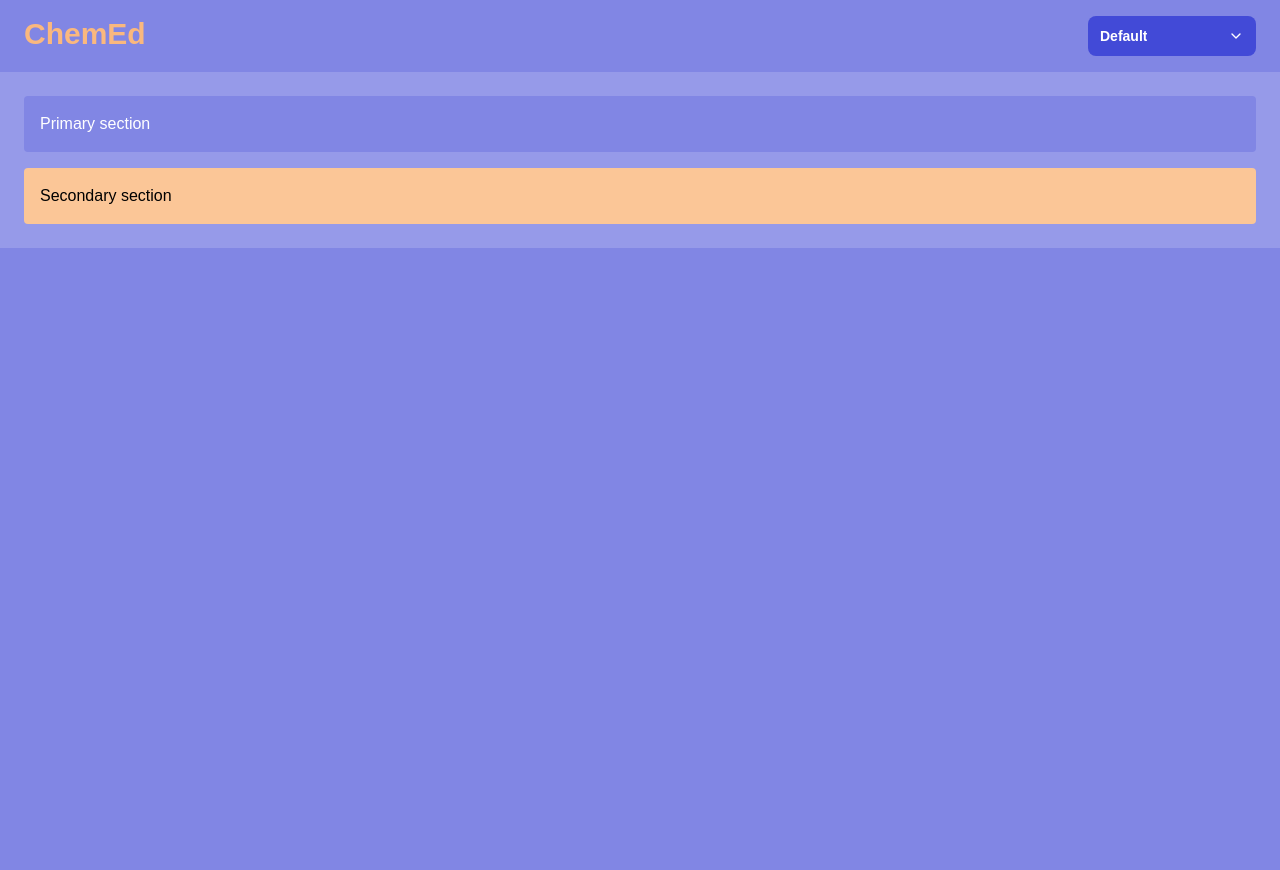
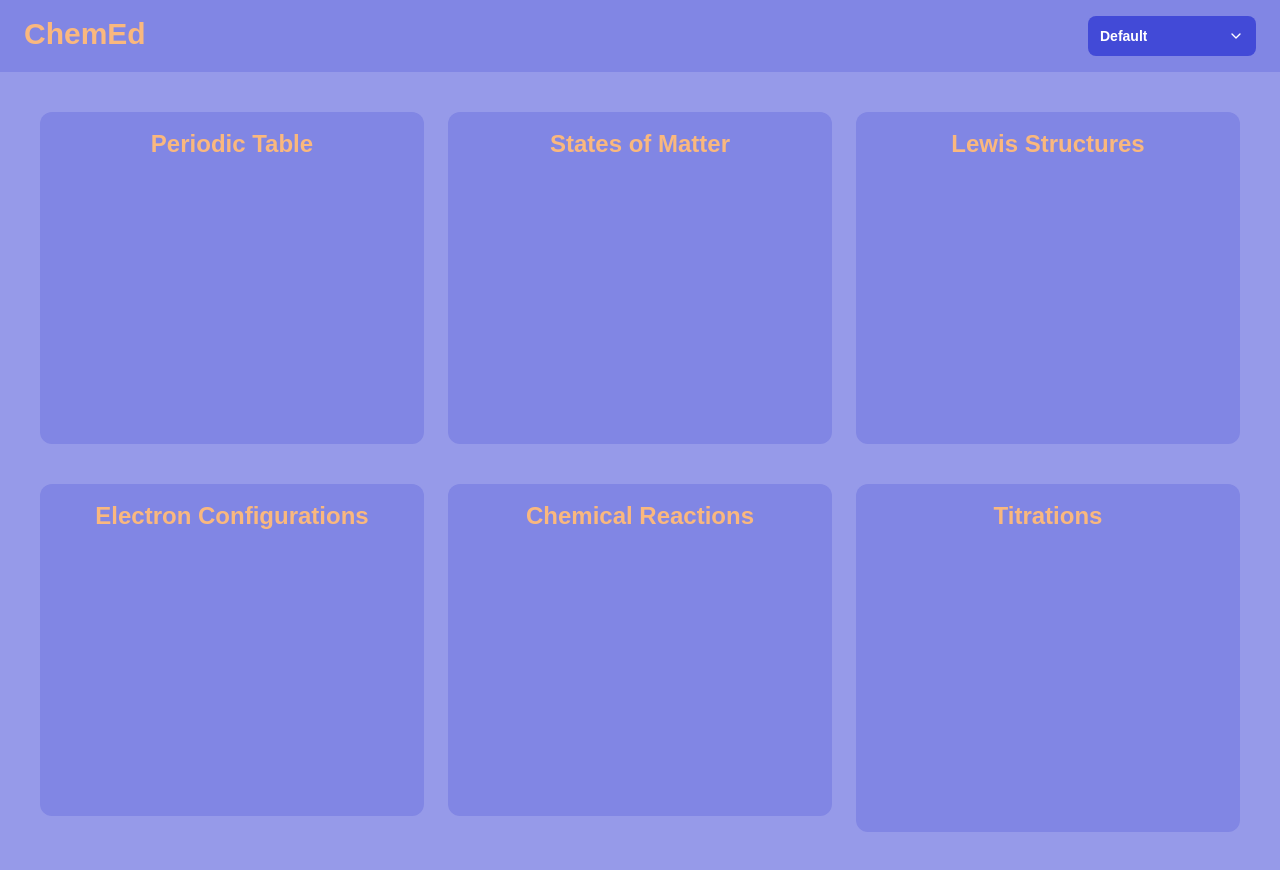
Before and after one commit to sethgonzales/ChemEd, a Next.js app: page / in a window 1280 px wide. Before the commit the page ends 800 px from the top, so only its background shows below. Built offline with nearby package versions, Linux system fonts and the light colour scheme.

Commit message:
create card components, constants for simulations

```diff
--- /dev/null
+++ b/src/components/ui/card.tsx
@@ -0,0 +1,13 @@
+interface Props {
+  title: string;
+  img?: string;
+}
+
+export default function Card({ item }: { item: Props }) {
+  const { title, img } = item;
+  return (
+    <div className="flex flex-col overflow-hidden text-center px-6 py-4 bg-primary-500 text-secondary-500 rounded-xl hover:bg-primary-300 hover:text-text-primary cursor-pointer transform hover:scale-105 transition-transform duration-200">
+      <h1 className="text-lg sm:text-2xl font-bold">{title}</h1>
+    </div>
+  );
+}
--- /dev/null
+++ b/src/constants/index.ts
@@ -0,0 +1,26 @@
+export const SIMULATIONS = [
+  {
+    title: 'Periodic Table',
+    img: '',
+  },
+  {
+    title: 'States of Matter',
+    img: '',
+  },
+  {
+    title: 'Lewis Structures',
+    img: '',
+  },
+  {
+    title: 'Electron Configurations',
+    img: '',
+  },
+  {
+    title: 'Chemical Reactions',
+    img: '',
+  },
+  {
+    title: 'Titrations',
+    img: '',
+  },
+];
--- a/src/pages/index.tsx
+++ b/src/pages/index.tsx
@@ -1,13 +1,13 @@
+import Card from '~/components/ui/card';
+import { SIMULATIONS } from '~/constants';
+
 export default function Home() {
+  const simulations = SIMULATIONS;
   return (
-    <div className="p-6 bg-primary-400 text-secondary-500 space-y-4">
-      <div className="bg-primary-500 text-text-primary p-4 rounded">
-        Primary section
-      </div>
-
-      <div className="bg-secondary-400 text-text-secondary p-4 rounded">
-        Secondary section
-      </div>
+    <div className="grid grid-cols-2 sm:grid-cols-3 gap-6 h-screen p-10 bg-primary-400 text-secondary-500 space-y-4">
+      {simulations.map((simulation, index) => (
+        <Card key={index} item={simulation} />
+      ))}
     </div>
   );
 }
```
